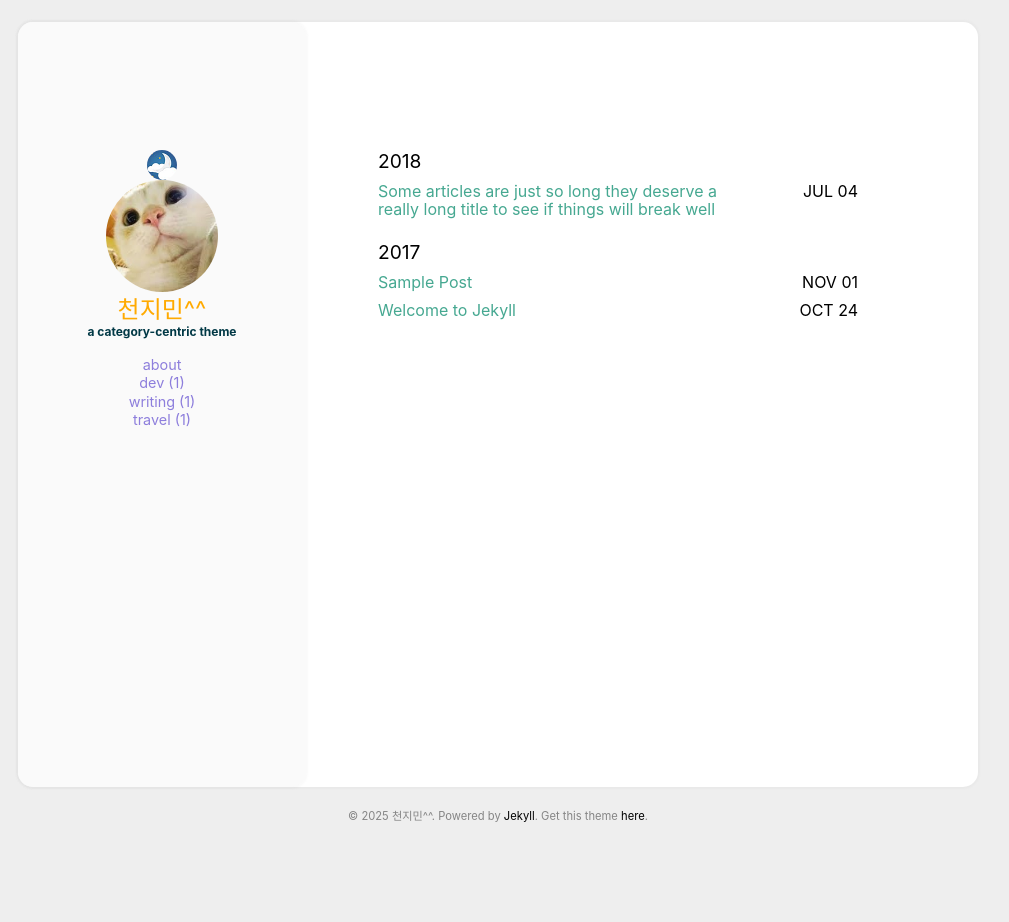
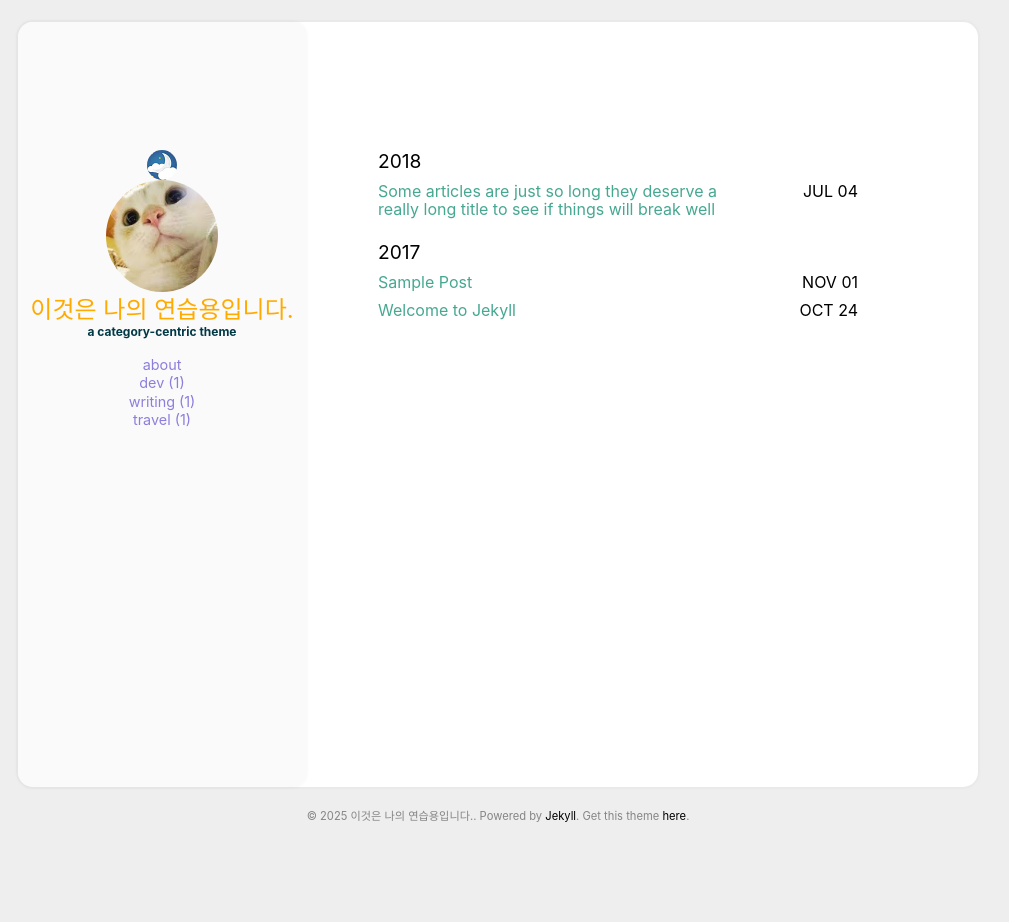
Before and after one commit to J-2025-or/nohello-copy, a Jekyll site: the page built from index.html, in a window 1280 px wide. Shown: the whole page, without its empty margins (142-1151 px from the left). Built offline with Jekyll 4.4.1, drawn with Linux system fonts in a browser that asks for light colours; part of the change alters nothing that is shown.

Commit message:
final: _config.yml 및 포트폴리오 콘텐츠 최종 업데이트 및 푸시

```diff
--- a/_config.yml
+++ b/_config.yml
@@ -2,9 +2,7 @@
 title: Catbook #Your awesome title
 email: #youremail@domain.com
 description: > # this means to ignore newlines until "baseurl"
-  Write an awesome description for your new site here. You can edit this
-  line in _config.yml. It will appear in your document head meta (for
-  Google search results) and in your feed.xml site description.
+  W
 
 baseurl: # the subpath of the site
 url: http://starry99.github.io/catbook # the base hostname & protocol for your site
@@ -20,7 +18,7 @@ cusdis:
     app_id: #your cusdis app_id
 
 user:
-  name: 천지민^^
+  name: 이것은 나의 연습용입니다.
   pic: /assets/img/cat.jpg
   picAlt: "catbook"
   job: a category-centric theme
```
